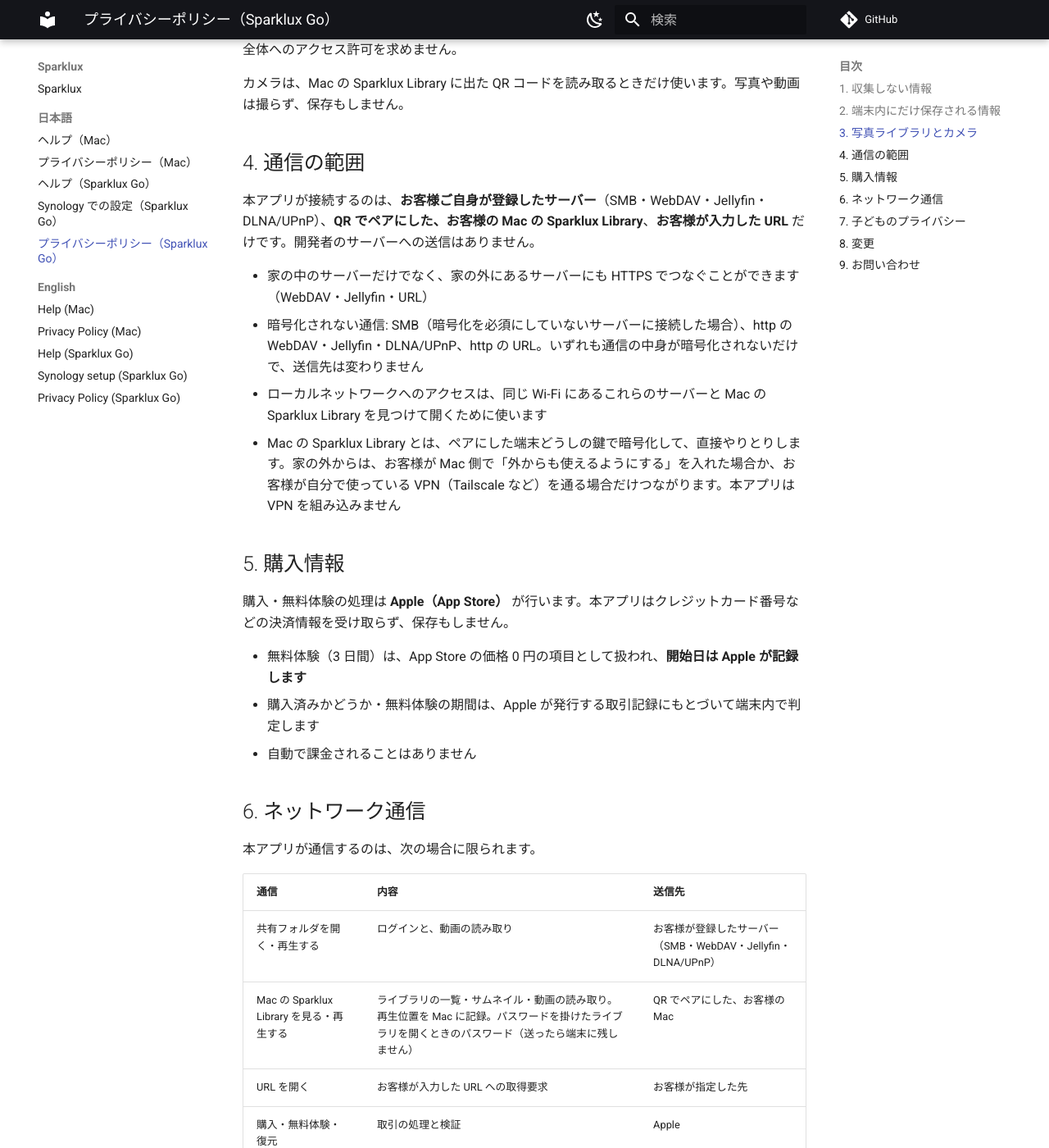
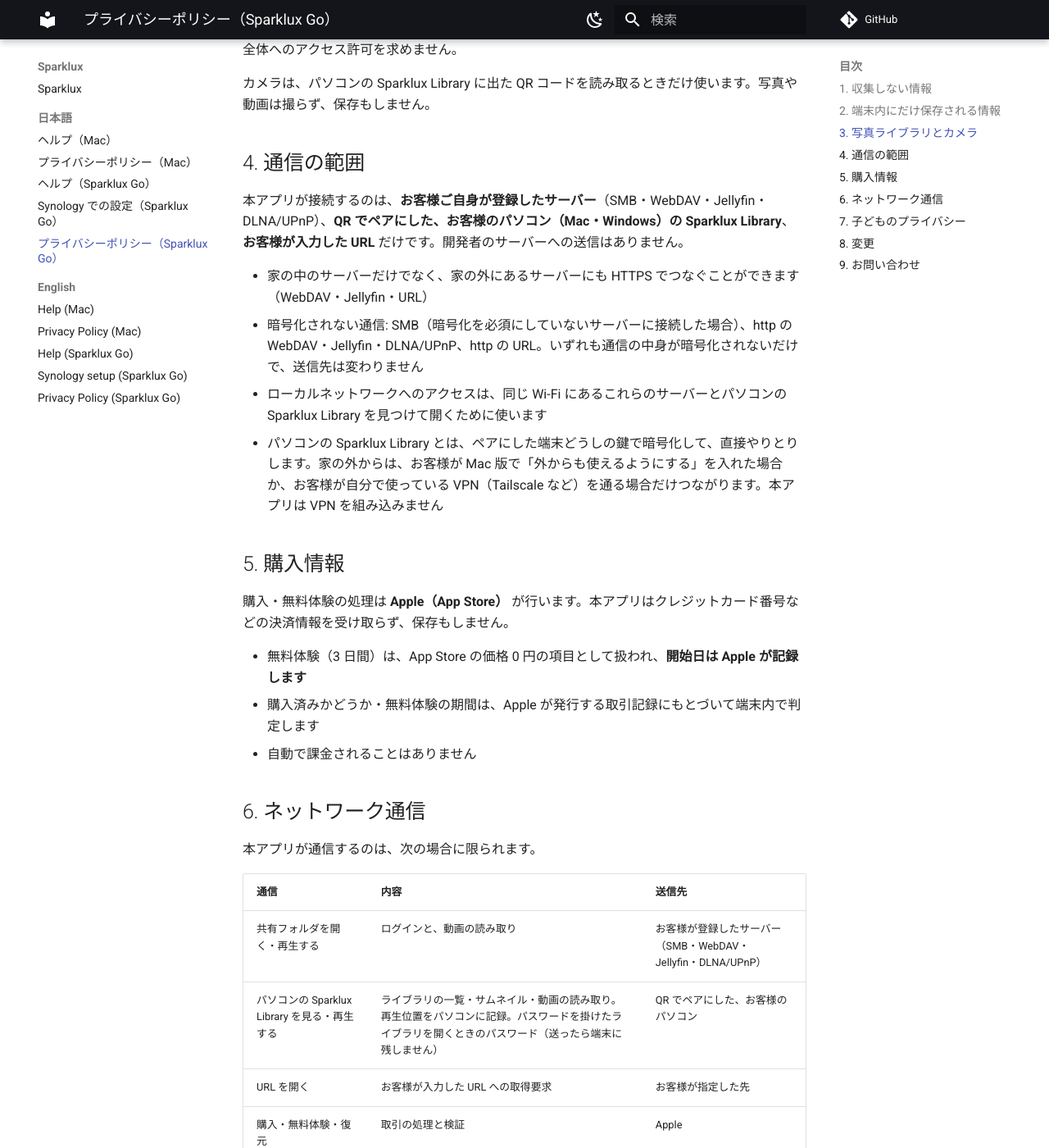
Before and after one commit to monmac1111/sparklux-help, an MkDocs documentation site: the page built from docs/ja/ios/privacy.md, in a window 1280 px wide and 1400 px high, scrolled down 2151 px. Shown: the whole window at 82% size. Built offline with MkDocs 1.6.1 and Material for MkDocs 9.7.7, drawn with Linux system fonts in a browser that asks for light colours; comment, search, counter and statistics services are not loaded; some of the changed text lies outside the part shown.

Commit message:
Sparklux Go のヘルプとプライバシーポリシーを 1.5.6 に合わせた: Library を足す行の名前と場所（「Sparklux Library を追加」）・QR の読み直し・Windows 版はまだ端末を覚えない・最後まで再生したら次の動画へ・画像の字幕は 1.5 から。ポリシーは相手を「パソコン（Mac・Windows）」に。手順の箇条書きが 1 つにつながって出ていたのを直した
Co-Authored-By: Claude Fable 5.2 <noreply@anthropic.com>

```diff
--- a/docs/ja/ios/privacy.md
+++ b/docs/ja/ios/privacy.md
@@ -33,29 +33,29 @@ Sparklux Go（iPhone / iPad 版・以下「本アプリ」）における情報
 | 取り込んだ LUT（.cube）ファイルと選択 | 端末内のアプリ領域 | 画質に当てるため。選んだファイルのコピーだけで、元の場所には何も書きません |
 | 評価のお願いに使う数（終わりまで観た本数・初回起動日・前回お願いした日） | 端末内のアプリ領域 | App Store の評価のお願いを出す頃合いを決めるため。外へは送りません |
 | 字幕・小窓（ピクチャ・イン・ピクチャ）・並べ替え・表示の設定 | 端末内のアプリ領域 | 設定を保つため |
-| ペアにした Mac の Sparklux Library（表示名・鍵の指紋・つなぐ先の住所） | 端末内のアプリ領域 | 次回すぐに接続するため |
-| この端末の連携の鍵 | **Secure Enclave**（使えない端末では端末のキーチェーン） | ペアにした Mac に、この端末であることを示すため。端末から出ません |
+| ペアにしたパソコン（Mac・Windows）の Sparklux Library（表示名・鍵の指紋・つなぐ先の住所・端末を覚えられる相手かどうか） | 端末内のアプリ領域 | 次回すぐに接続するため |
+| この端末の連携の鍵 | **Secure Enclave**（使えない端末では端末のキーチェーン） | ペアにしたパソコンに、この端末であることを示すため。端末から出ません |
 | 「Face ID で覚える」を選んだライブラリを開くための値 | **端末のキーチェーン**（Face ID・Touch ID で保護・この端末だけ） | パスワードを毎回入れずに開くため。パスワードそのものは保存しません |
 | 写真ライブラリから選んだ動画の一時コピー（最大 20 本・合計 10GB まで） | 端末内のアプリ領域（バックアップの対象外。古いものから自動で消えます） | 再生するため |
 
 これらは本アプリを削除すると消えます（キーチェーンの項目は OS の仕様により残る場合があります）。
 
-Mac の Sparklux Library のうち、**パスワードを掛けたライブラリの中身**（題名・サムネイル・再生位置・タグなど）は、開いている間だけメモリに置き、端末には保存しません。アプリを閉じたり裏に回したりすると捨てます。
+パソコンの Sparklux Library のうち、**パスワードを掛けたライブラリの中身**（題名・サムネイル・再生位置・タグなど）は、開いている間だけメモリに置き、端末には保存しません。アプリを閉じたり裏に回したりすると捨てます。
 
 ## 3. 写真ライブラリとカメラ
 
 写真ライブラリの動画は、**お客様が選んだ 1 本だけ**を読み込みます。本アプリは写真ライブラリ全体へのアクセス許可を求めません。
 
-カメラは、Mac の Sparklux Library に出た QR コードを読み取るときだけ使います。写真や動画は撮らず、保存もしません。
+カメラは、パソコンの Sparklux Library に出た QR コードを読み取るときだけ使います。写真や動画は撮らず、保存もしません。
 
 ## 4. 通信の範囲
 
-本アプリが接続するのは、**お客様ご自身が登録したサーバー**（SMB・WebDAV・Jellyfin・DLNA/UPnP）、**QR でペアにした、お客様の Mac の Sparklux Library**、**お客様が入力した URL** だけです。開発者のサーバーへの送信はありません。
+本アプリが接続するのは、**お客様ご自身が登録したサーバー**（SMB・WebDAV・Jellyfin・DLNA/UPnP）、**QR でペアにした、お客様のパソコン（Mac・Windows）の Sparklux Library**、**お客様が入力した URL** だけです。開発者のサーバーへの送信はありません。
 
 - 家の中のサーバーだけでなく、家の外にあるサーバーにも HTTPS でつなぐことができます（WebDAV・Jellyfin・URL）
 - 暗号化されない通信: SMB（暗号化を必須にしていないサーバーに接続した場合）、http の WebDAV・Jellyfin・DLNA/UPnP、http の URL。いずれも通信の中身が暗号化されないだけで、送信先は変わりません
-- ローカルネットワークへのアクセスは、同じ Wi-Fi にあるこれらのサーバーと Mac の Sparklux Library を見つけて開くために使います
-- Mac の Sparklux Library とは、ペアにした端末どうしの鍵で暗号化して、直接やりとりします。家の外からは、お客様が Mac 側で「外からも使えるようにする」を入れた場合か、お客様が自分で使っている VPN（Tailscale など）を通る場合だけつながります。本アプリは VPN を組み込みません
+- ローカルネットワークへのアクセスは、同じ Wi-Fi にあるこれらのサーバーとパソコンの Sparklux Library を見つけて開くために使います
+- パソコンの Sparklux Library とは、ペアにした端末どうしの鍵で暗号化して、直接やりとりします。家の外からは、お客様が Mac 版で「外からも使えるようにする」を入れた場合か、お客様が自分で使っている VPN（Tailscale など）を通る場合だけつながります。本アプリは VPN を組み込みません
 
 ## 5. 購入情報
 
@@ -72,7 +72,7 @@ Mac の Sparklux Library のうち、**パスワードを掛けたライブラ
 | 通信 | 内容 | 送信先 |
 |---|---|---|
 | 共有フォルダを開く・再生する | ログインと、動画の読み取り | お客様が登録したサーバー（SMB・WebDAV・Jellyfin・DLNA/UPnP） |
-| Mac の Sparklux Library を見る・再生する | ライブラリの一覧・サムネイル・動画の読み取り。再生位置を Mac に記録。パスワードを掛けたライブラリを開くときのパスワード（送ったら端末に残しません） | QR でペアにした、お客様の Mac |
+| パソコンの Sparklux Library を見る・再生する | ライブラリの一覧・サムネイル・動画の読み取り。再生位置をパソコンに記録。パスワードを掛けたライブラリを開くときのパスワード（送ったら端末に残しません） | QR でペアにした、お客様のパソコン |
 | URL を開く | お客様が入力した URL への取得要求 | お客様が指定した先 |
 | 購入・無料体験・復元 | 取引の処理と検証 | Apple |
 
```
Also changed, not shown: other parts of docs/ja/ios/privacy.md (+1 -1 lines), docs/en/ios/help.md (+12 -5 lines), docs/en/ios/privacy.md (+9 -9 lines), docs/ja/ios/help.md (+12 -5 lines).
